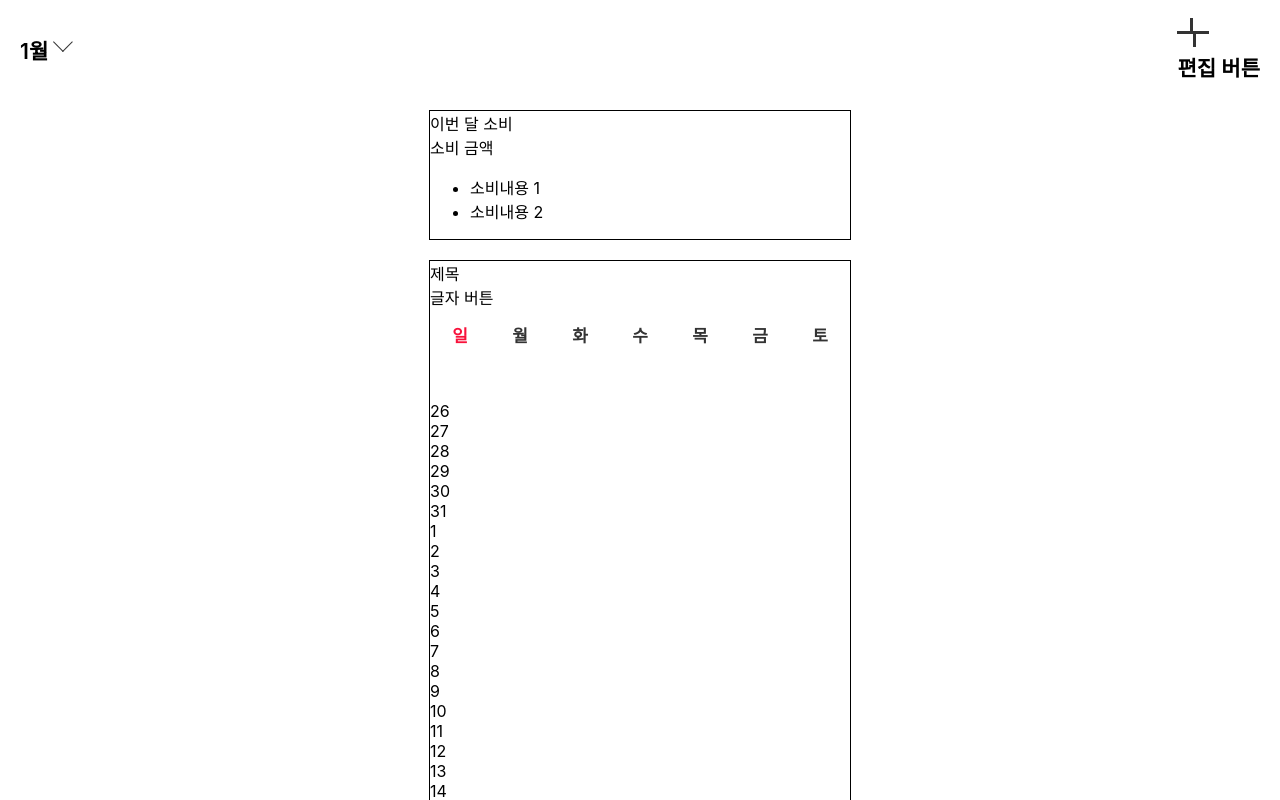
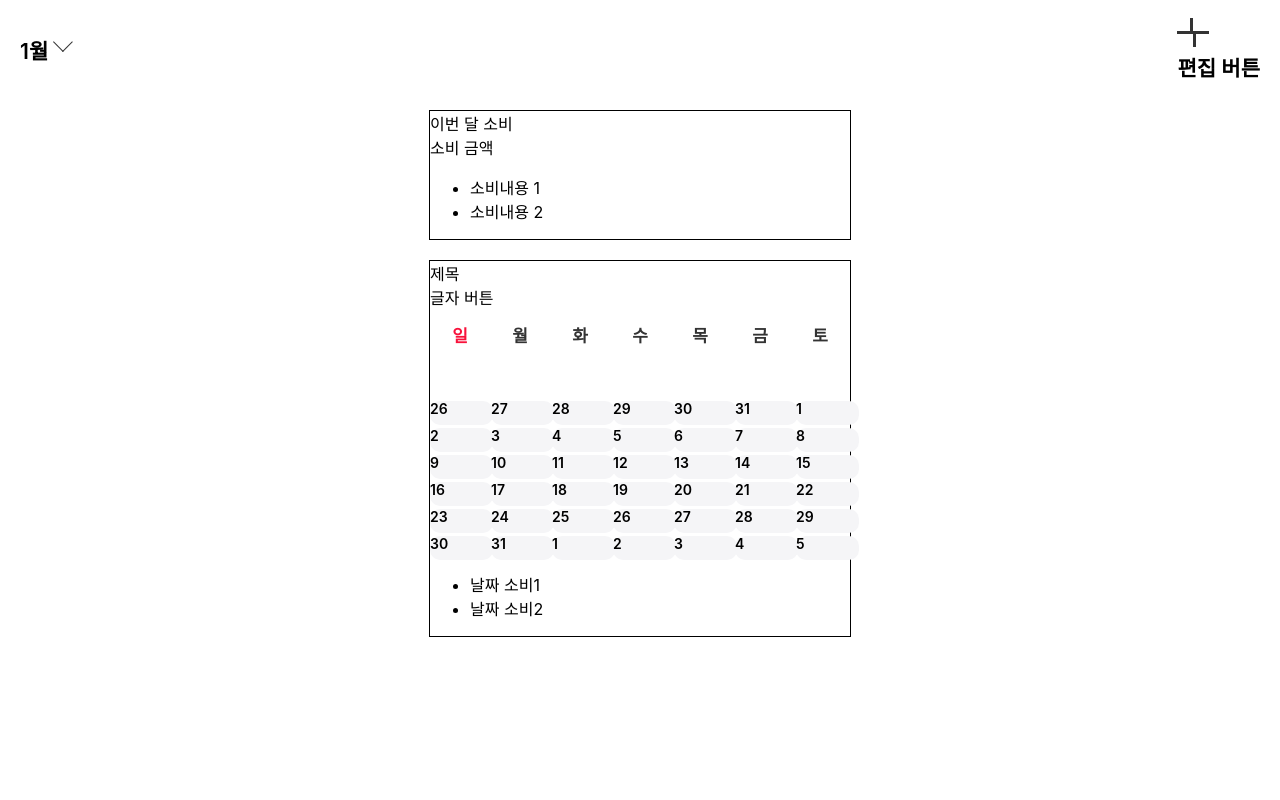
Before and after one commit to ybw903/Financial-ledger, a React (Create React App) app in the folder client/: page / in a window 1280 px wide. Shown: the top 800 px of the page. Built offline with nearby package versions, Linux system fonts and the light colour scheme.

Commit message:
style: calendar body

```diff
--- a/client/src/components/Calendar/index.style.ts
+++ b/client/src/components/Calendar/index.style.ts
@@ -23,3 +23,27 @@ export const DayIndicator = styled.div<IDayIndicator>`
   text-align: center;
   color: ${(props) => (props.isHoliday ? '#f8123b' : '#333333')};
 `
+
+export const CalendarBody = styled.div`
+  display: grid;
+  grid-template-columns: repeat(7, 1fr);
+  grid-template-rows: repeat(6, 1fr);
+  grid-column-gap: 7px;
+  grid-row-gap: 7px;
+  width: 100%;
+  height: 85%;
+`
+
+export const DateCell = styled.div`
+  display: flex;
+  flex-direction: column;
+  justify-content: space-between;
+  background-color: #f5f5f7;
+  border-radius: 10px;
+  padding: 0px 9px 4px 0px;
+  width: 100%;
+  height: 100%;
+  font-weight: 600;
+  font-size: 14px;
+  line-height: 16px;
+`
--- a/client/src/components/Calendar/index.tsx
+++ b/client/src/components/Calendar/index.tsx
@@ -1,5 +1,10 @@
 import * as React from 'react'
-import { CalendarHeader, DayIndicator } from './index.style'
+import {
+  CalendarBody,
+  CalendarHeader,
+  DateCell,
+  DayIndicator,
+} from './index.style'
 interface ICalendar {
   date: Date
 }
@@ -11,7 +16,7 @@ const Calendar: React.FC<ICalendar> = (props) => {
   const drawCalendarHeader = () => {
     return dayStr.map((day, i) => {
       return (
-        <DayIndicator key={i} isHoliday={i == 0}>
+        <DayIndicator key={i} isHoliday={i === 0}>
           {day}
         </DayIndicator>
       )
@@ -20,7 +25,7 @@ const Calendar: React.FC<ICalendar> = (props) => {
 
   const drawCalendarBody = () => {
     return calendarDate.map((date, i) => {
-      return <div key={i}>{date}</div>
+      return <DateCell key={i}>{date}</DateCell>
     })
   }
 
@@ -62,12 +67,12 @@ const Calendar: React.FC<ICalendar> = (props) => {
 
   React.useEffect(() => {
     setCalendarDate((prev) => [...getNewCalendarDate()])
-  }, [props.date])
+  }, [props.date, getNewCalendarDate])
 
   return (
     <div>
       <CalendarHeader>{drawCalendarHeader()}</CalendarHeader>
-      {drawCalendarBody()}
+      <CalendarBody>{drawCalendarBody()}</CalendarBody>
     </div>
   )
 }
```
